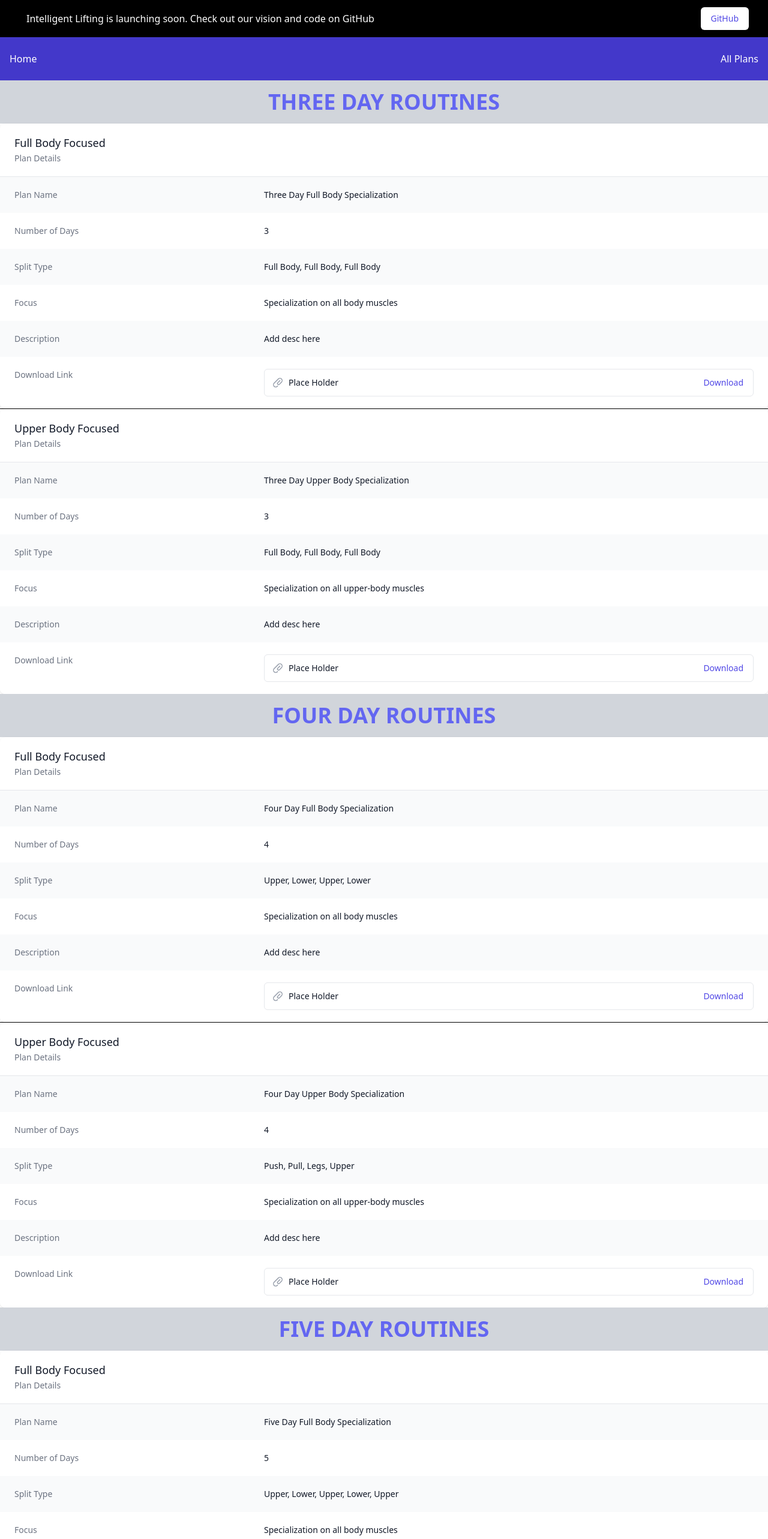
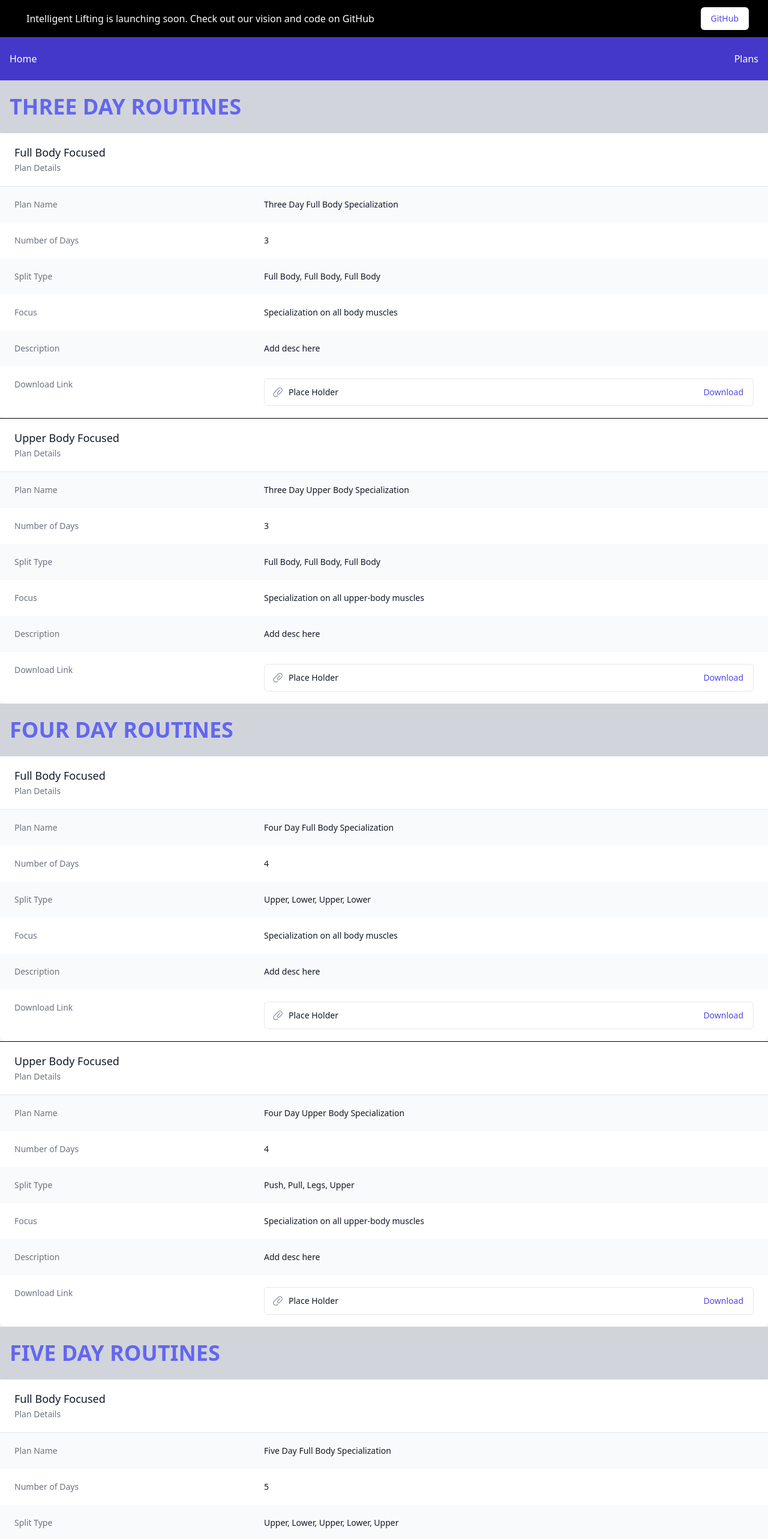
Before and after one commit to jburanpuri/IntelligentLifting, a Next.js app: page /plans in a window 1280 px wide. Shown: the top 2566 px of the page at 60% size. Built offline with nearby package versions, Linux system fonts and the light colour scheme.

Commit message:
Added more customization to navbar and plans page

```diff
--- a/components/FooterComponent/footer.js
+++ b/components/FooterComponent/footer.js
@@ -8,7 +8,7 @@ export default function Footer() {
           <div className="text-center">Intelligent Lifting</div>
           <div className="flex">
             <Link href="/home" className="px-4 py-2 text-white hover:bg-indigo-800">Home</Link>
-            <Link href="/plans" className="px-4 py-2 text-white hover:bg-indigo-800">All Plans</Link>
+            <Link href="/plans" className="px-4 py-2 text-white hover:bg-indigo-800">Plans</Link>
           </div>
         </div>
       </footer>
--- a/components/NavbarComponent/navbar.js
+++ b/components/NavbarComponent/navbar.js
@@ -18,7 +18,7 @@ export default function NavBar() {
       <Link href="/home" className="text-white font-medium">Home</Link>
     </div>
     <div className="flex items-center">
-      <Link href="/plans" className="text-white font-medium">All Plans</Link>
+      <Link href="/plans" className="text-white font-medium">Plans</Link>
     </div>
     {
       (isMobile || isTablet) &&
--- a/pages/plans.js
+++ b/pages/plans.js
@@ -13,7 +13,7 @@ export default function Plans() {
   return (
     <>
         <div className="bg-gray-300 py-4">
-        <h2 className="text-l sm:text-3xl md:text-4xl lg:text-5xl xl:text-4xl text-center text-gray-800 font-black leading-7 md:leading-10">
+        <h2 className="text-l sm:text-3xl md:text-4xl lg:text-5xl xl:text-4xl text-gray-800 font-black leading-7 md:leading-10 py-2 px-4">
             <span className="text-indigo-500">THREE DAY ROUTINES</span>
         </h2>
     </div>
@@ -22,7 +22,7 @@ export default function Plans() {
         <ThreeUpper/>
 
         <div className="bg-gray-300 py-4">
-        <h2 className="text-l sm:text-3xl md:text-4xl lg:text-5xl xl:text-4xl text-center text-gray-800 font-black leading-7 md:leading-10">
+        <h2 className="text-l sm:text-3xl md:text-4xl lg:text-5xl xl:text-4xl text-gray-800 font-black leading-7 md:leading-10 py-2 px-4">
             <span className="text-indigo-500">FOUR DAY ROUTINES</span>
         </h2>
     </div>
@@ -30,7 +30,7 @@ export default function Plans() {
         <hr className="border-black w-full"></hr>
         <FourUpper/>
         <div className="bg-gray-300 py-4">
-        <h2 className="text-l sm:text-3xl md:text-4xl lg:text-5xl xl:text-4xl text-center text-gray-800 font-black leading-7 md:leading-10">
+        <h2 className="text-l sm:text-3xl md:text-4xl lg:text-5xl xl:text-4xl text-gray-800 font-black leading-7 md:leading-10 py-2 px-4">
             <span className="text-indigo-500">FIVE DAY ROUTINES</span>
         </h2>
     </div>
```
